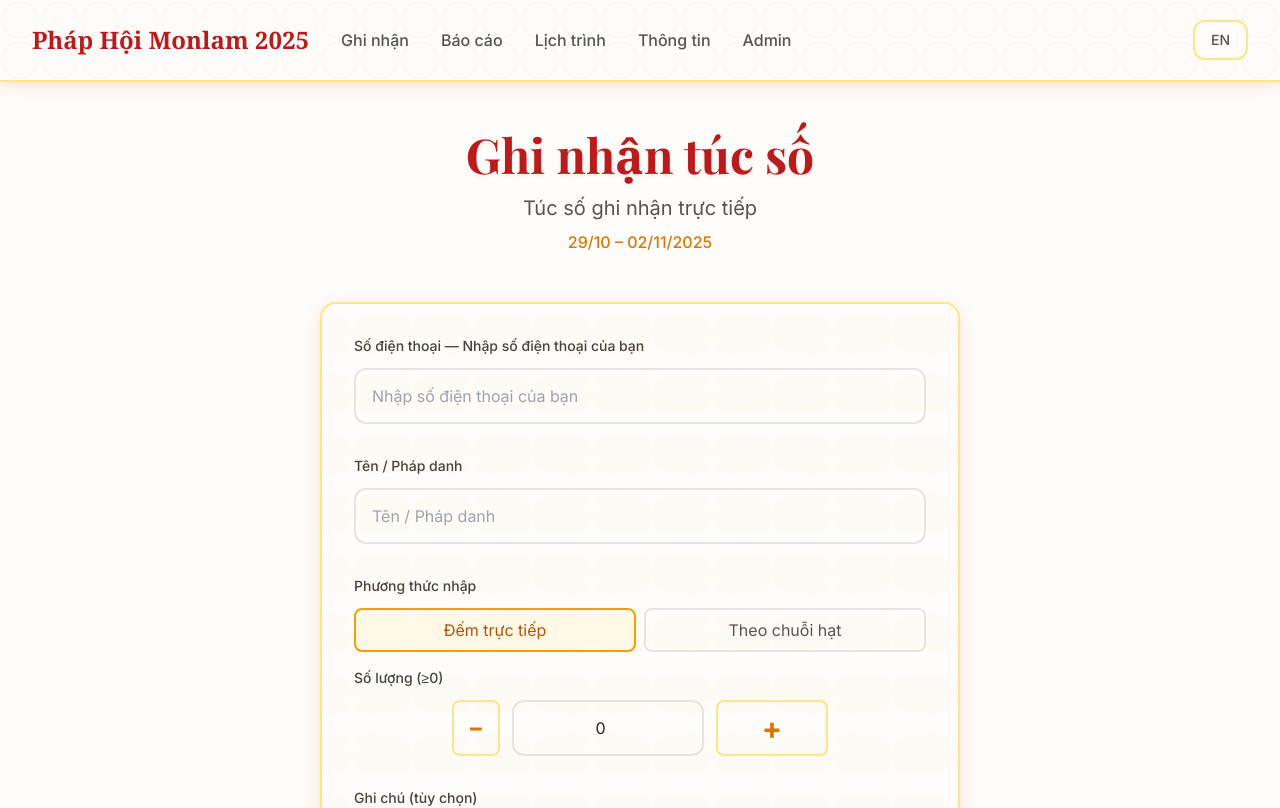
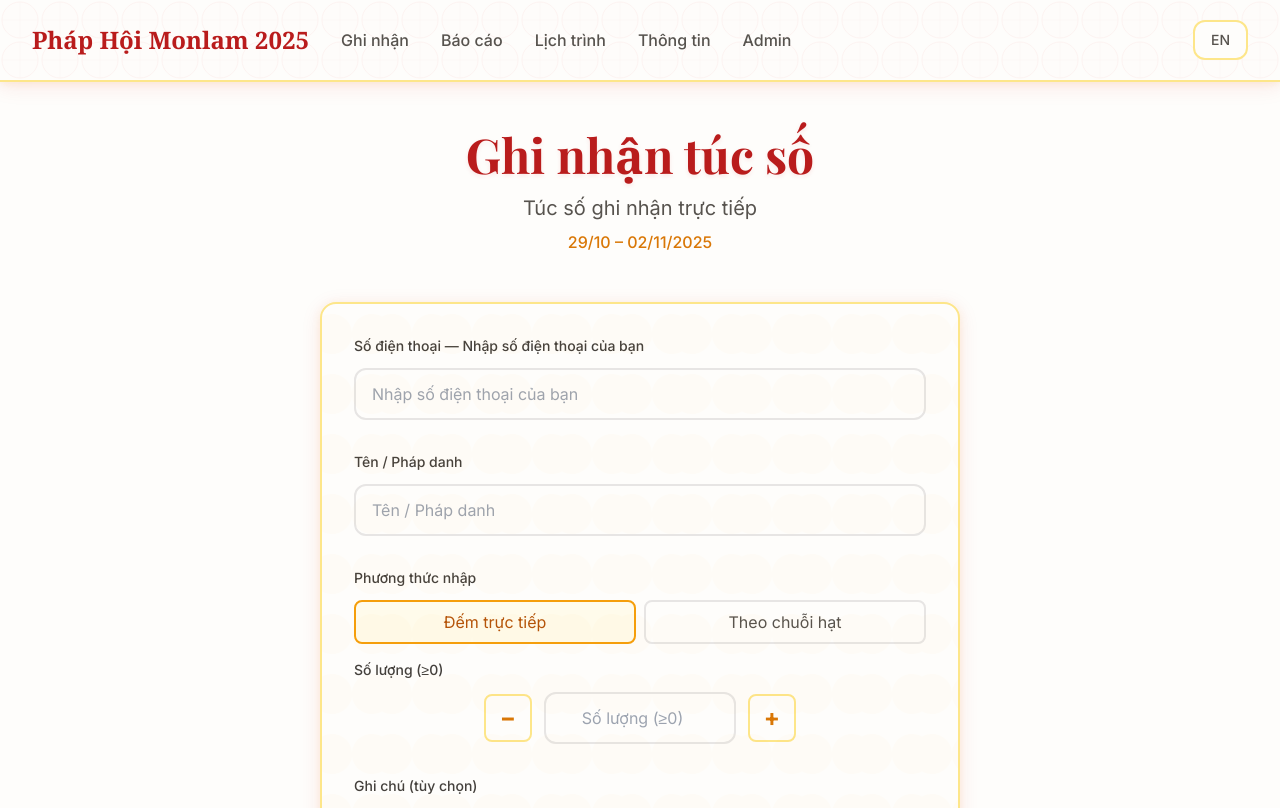
Before and after one commit to sonnguyendata/maratika-monlam, a Next.js app: page / in a window 1280 px wide. Shown: the top 808 px of the page. Built offline with nearby package versions, Linux system fonts and the light colour scheme.

Commit message:
Revert buttons to original size and fix direct input: allow empty values and proper number input

```diff
--- a/src/app/globals.css
+++ b/src/app/globals.css
@@ -48,7 +48,7 @@
   }
 
   .input {
-    @apply w-full px-4 border-2 border-earthy-200 rounded-xl focus:outline-none focus:ring-2 focus:ring-golden-500 focus:border-golden-300 bg-parchment-50 transition-all duration-200 h-14 flex items-center;
+    @apply w-full px-4 py-3 border-2 border-earthy-200 rounded-xl focus:outline-none focus:ring-2 focus:ring-golden-500 focus:border-golden-300 bg-parchment-50 transition-all duration-200 min-h-[44px];
   }
 
   .card {
--- a/src/app/page.tsx
+++ b/src/app/page.tsx
@@ -276,7 +276,7 @@ export default function HomePage() {
                     <button
                       type="button"
                       onClick={() => setFormData(prev => ({ ...prev, quantity: Math.max(0, prev.quantity - 1) }))}
-                      className="w-12 h-14 flex items-center justify-center text-golden-600 hover:text-golden-700 hover:bg-golden-50 text-2xl font-bold rounded-lg border-2 border-golden-200 hover:border-golden-300 transition-all duration-200 focus:outline-none focus:ring-2 focus:ring-golden-300"
+                      className="quantity-stepper-btn"
                       aria-label="Decrease quantity"
                     >
                       −
@@ -284,8 +284,8 @@ export default function HomePage() {
                     <input
                       type="number"
                       id="quantity"
-                      value={formData.quantity}
-                      onChange={(e) => setFormData(prev => ({ ...prev, quantity: parseInt(e.target.value) || 0 }))}
+                      value={formData.quantity || ''}
+                      onChange={(e) => setFormData(prev => ({ ...prev, quantity: e.target.value === '' ? 0 : parseInt(e.target.value) || 0 }))}
                       placeholder={messages.record.quantity_placeholder}
                       className="input text-center w-48"
                       min="0"
@@ -294,7 +294,7 @@ export default function HomePage() {
                     <button
                       type="button"
                       onClick={() => setFormData(prev => ({ ...prev, quantity: Math.max(0, prev.quantity + 1) }))}
-                      className="w-28 h-14 flex items-center justify-center text-golden-600 hover:text-golden-700 hover:bg-golden-50 text-3xl font-bold rounded-lg border-2 border-golden-200 hover:border-golden-300 transition-all duration-200 focus:outline-none focus:ring-2 focus:ring-golden-300"
+                      className="quantity-stepper-btn"
                       aria-label="Increase quantity"
                     >
                       +
```
